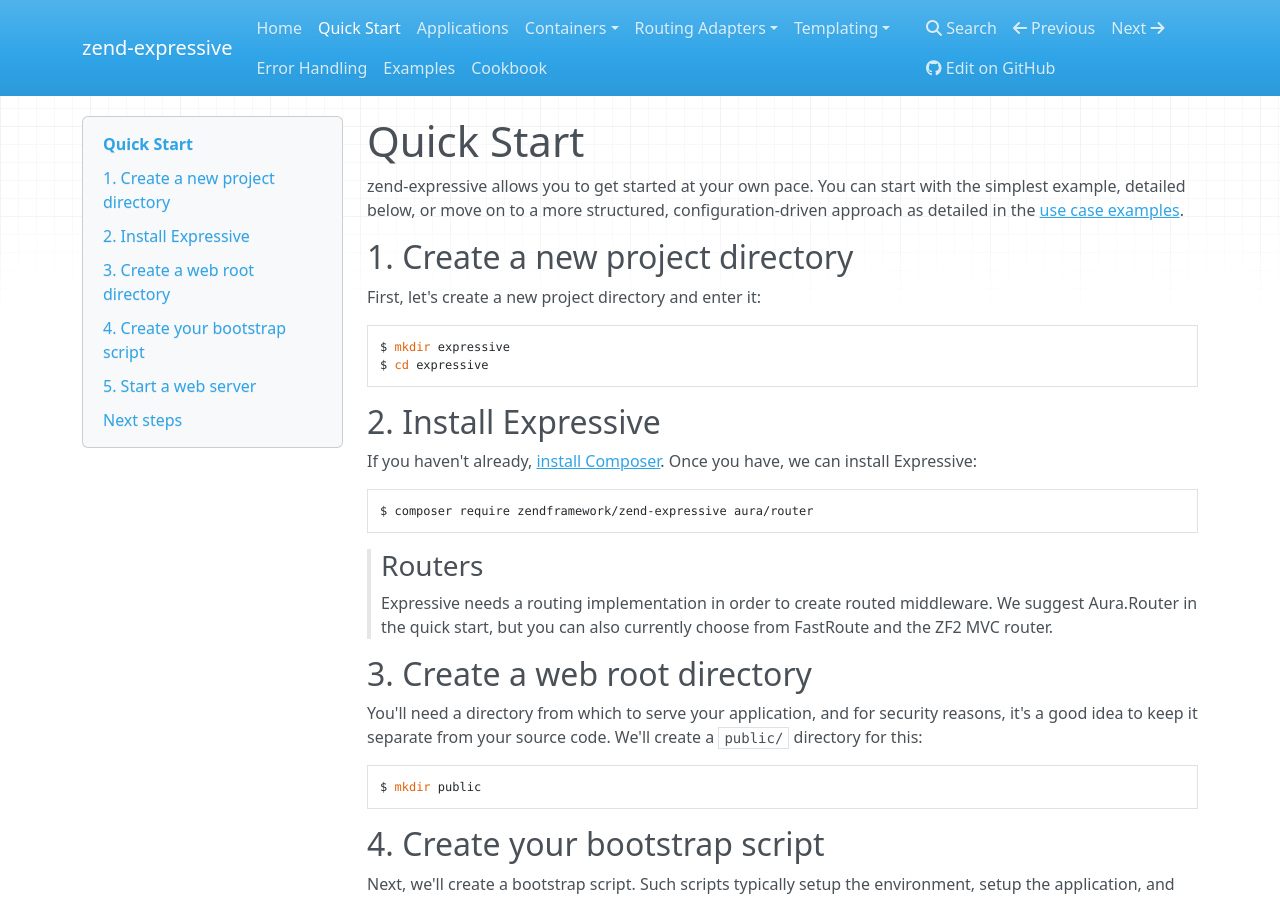
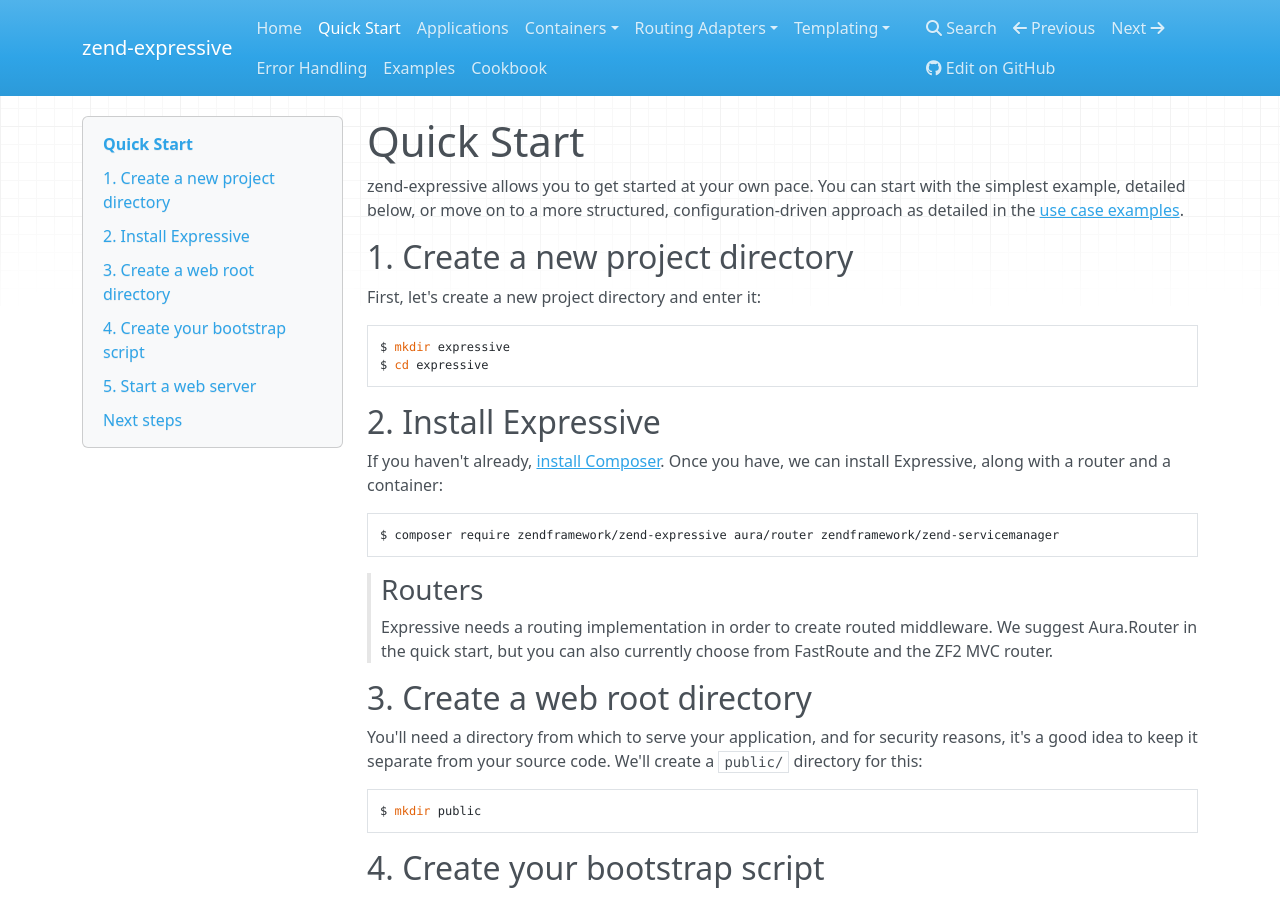
Before and after one commit to zendframework/zend-expressive, an MkDocs documentation site: the page built from doc/book/quick-start.md, in a window 1280 px wide and 900 px high. Built offline with MkDocs 1.6.1, drawn with Linux system fonts in a browser that asks for light colours; nearby versions of some CDN libraries; old or Windows-style settings are respelled for this version of MkDocs.

Commit message:
Update quickstart documentation
Without installing the zend-servicemanager, the example code throws an error since AppFactory cannot instantiate the default container.

````diff
--- a/doc/book/quick-start.md
+++ b/doc/book/quick-start.md
@@ -16,10 +16,10 @@
 ## 2. Install Expressive
 
 If you haven't already, [install Composer](https://getcomposer.org). Once you
-have, we can install Expressive:
+have, we can install Expressive, along with a router and a container:
 
 ```bash
-$ composer require zendframework/zend-expressive aura/router
+$ composer require zendframework/zend-expressive aura/router zendframework/zend-servicemanager
 ```
 
 > ### Routers
````
